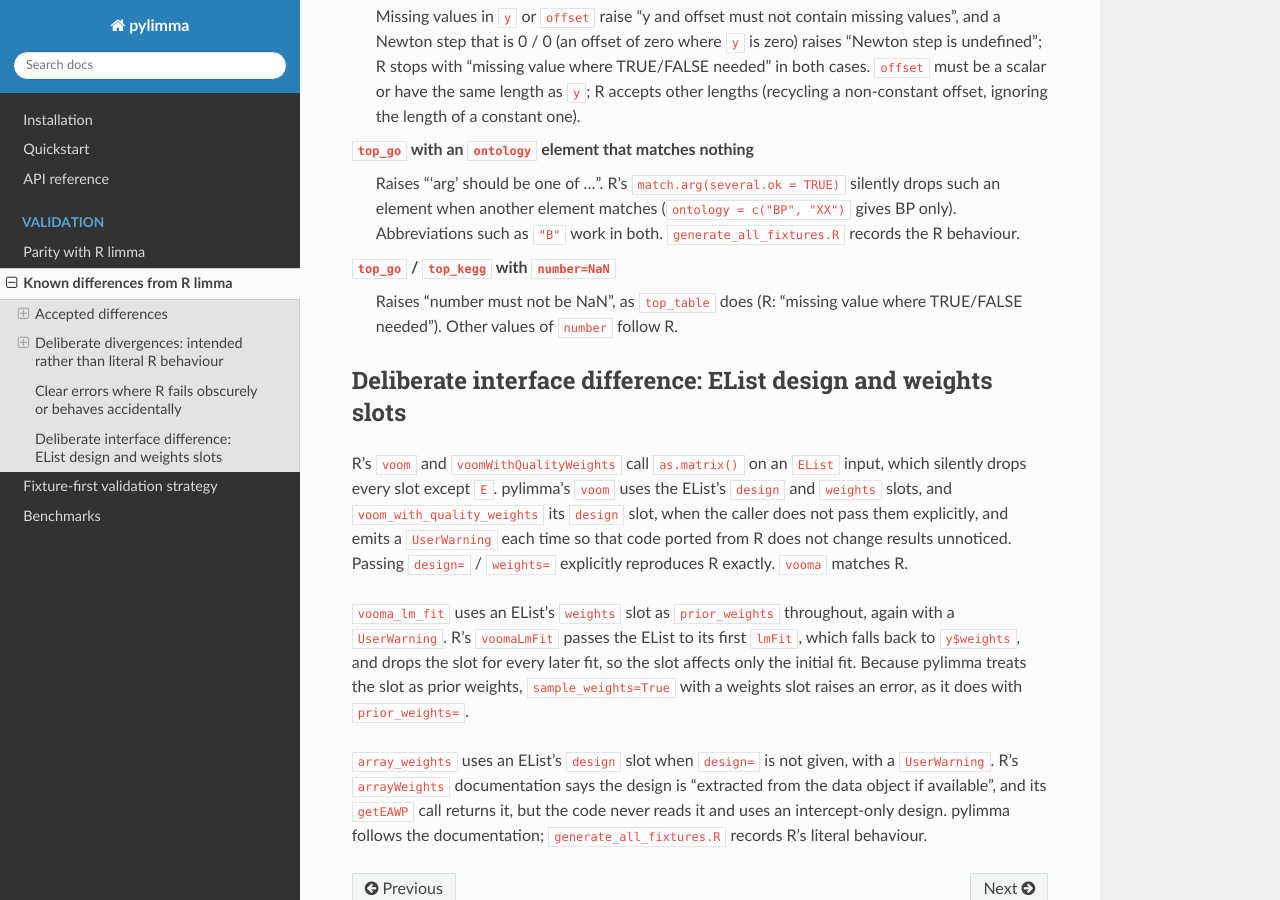
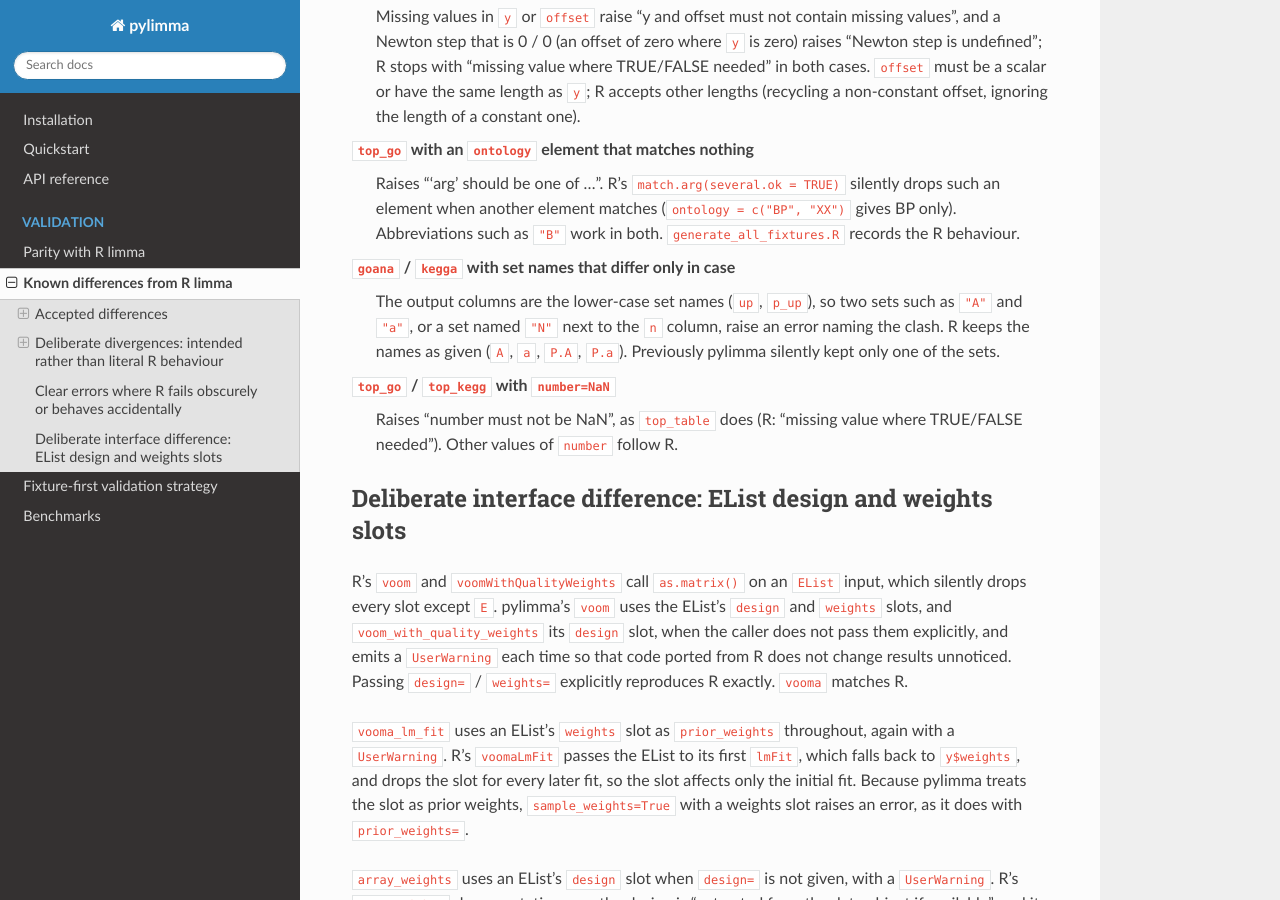
Before and after one commit to john-mulvey/pylimma, a Sphinx documentation site: the page built from docs/validation/known_differences.rst, in a window 1280 px wide and 900 px high, scrolled down 5459 px. Built offline with Sphinx 7.4.7 and the Read the Docs theme 3.1.0, drawn with Linux system fonts in a browser that asks for light colours; pages that are not in the unit, such as notebooks, are missing from menus.

Commit message:
goana, kegga: error when set names clash as lower-case output columns
The output columns are the lower-case set names, so sets "A" and "a"
wrote the same columns and one set was silently lost; a set named "N"
also collided with the incidence matrix's N column. R keeps names as
given and has no clash. Set columns are now added by _add_set_columns,
which raises for a clash (known_differences.rst), and the counts per
pathway come from _pathway_counts, a positional rowsum shared by goana
and kegga.

Audit finding: X2-12.

```diff
--- a/docs/validation/known_differences.rst
+++ b/docs/validation/known_differences.rst
@@ -300,6 +300,13 @@ Character gene sets without gene IDs (``roast``, ``mroast``, ``fry``, ``camera``
     ``"B"`` work in both. ``generate_all_fixtures.R`` records the R
     behaviour.
 
+``goana`` / ``kegga`` with set names that differ only in case
+    The output columns are the lower-case set names (``up``, ``p_up``), so
+    two sets such as ``"A"`` and ``"a"``, or a set named ``"N"`` next to the
+    ``n`` column, raise an error naming the clash. R keeps the names as
+    given (``A``, ``a``, ``P.A``, ``P.a``). Previously pylimma silently kept
+    only one of the sets.
+
 ``top_go`` / ``top_kegg`` with ``number=NaN``
     Raises "number must not be NaN", as ``top_table`` does (R: "missing
     value where TRUE/FALSE needed"). Other values of ``number`` follow R.
```
Also changed, not shown: CHANGELOG.md (+3 -0 lines), 3 other files.
